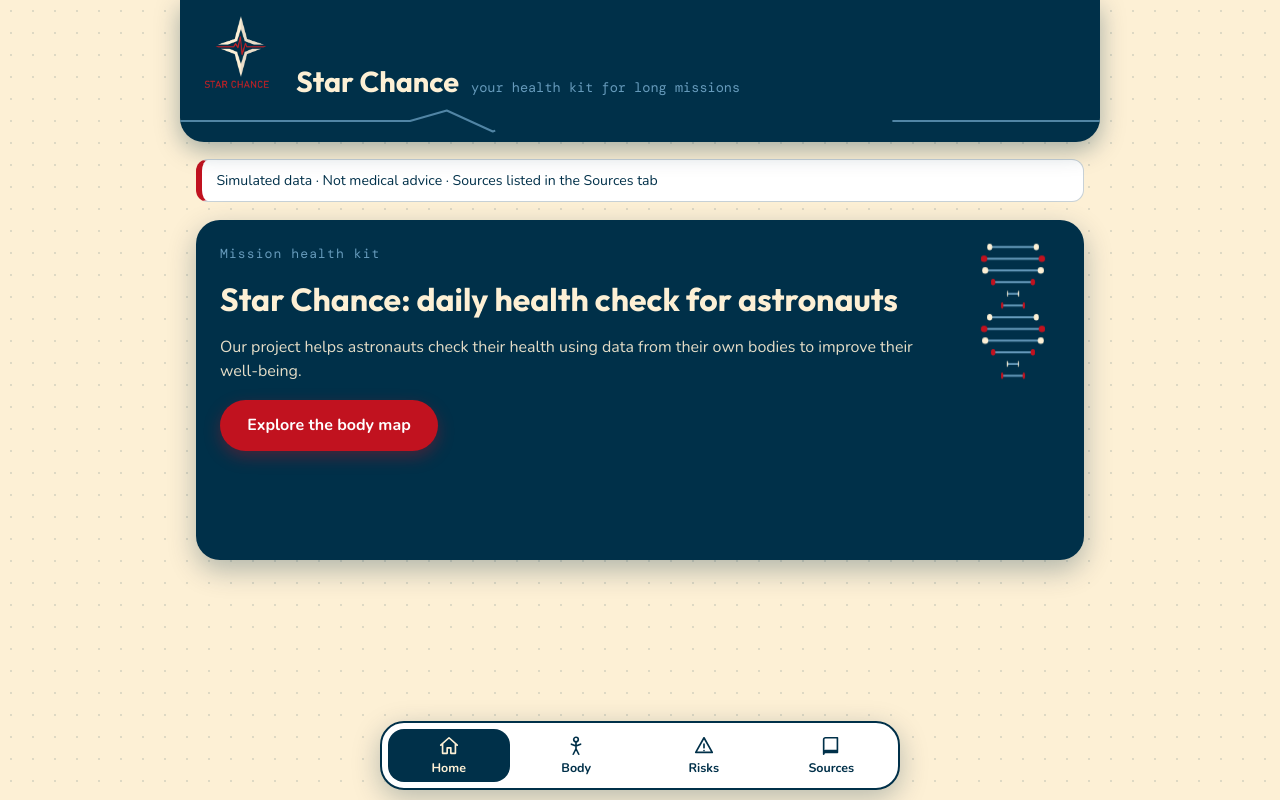
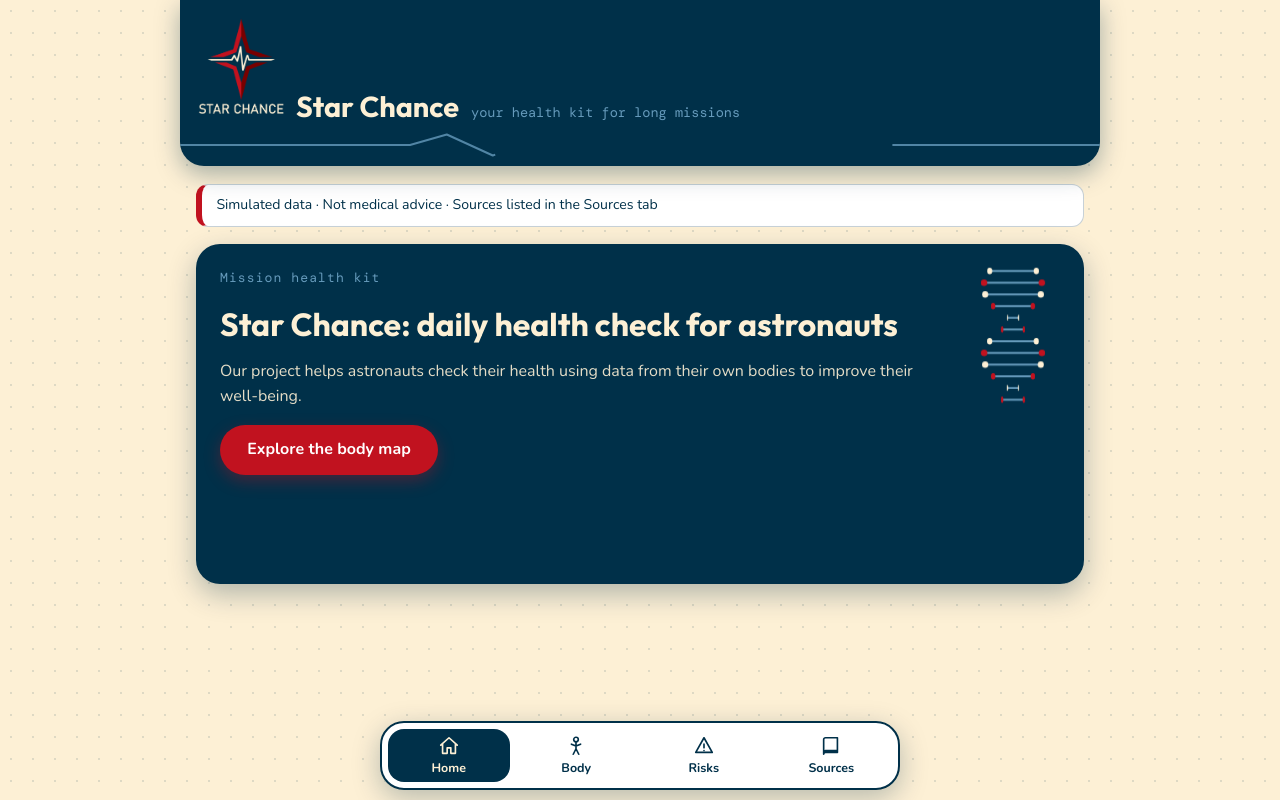
Before and after one commit to Hygiagroup/Star-Chance, a plain HTML site: page index.html in a window 1280 px wide. Drawn offline with nearby package versions, Linux system fonts and the light colour scheme.

Commit message:
Replace logo image with new version

```diff
--- a/index.html
+++ b/index.html
@@ -15,7 +15,7 @@
   <header class="header">
     <div class="brand">
       <!-- TODO: swap for our logo (logo.svg) when design is done -->
-      <span class="logo"><img src="img/sc_logow.png" alt="Logo"></span>
+      <span class="logo"><img src="img/sc_logor.png" alt="Logo"></span>
       <h1 data-text="name"></h1>
       <span class="tagline" data-text="tagline"></span>
     </div>
```
